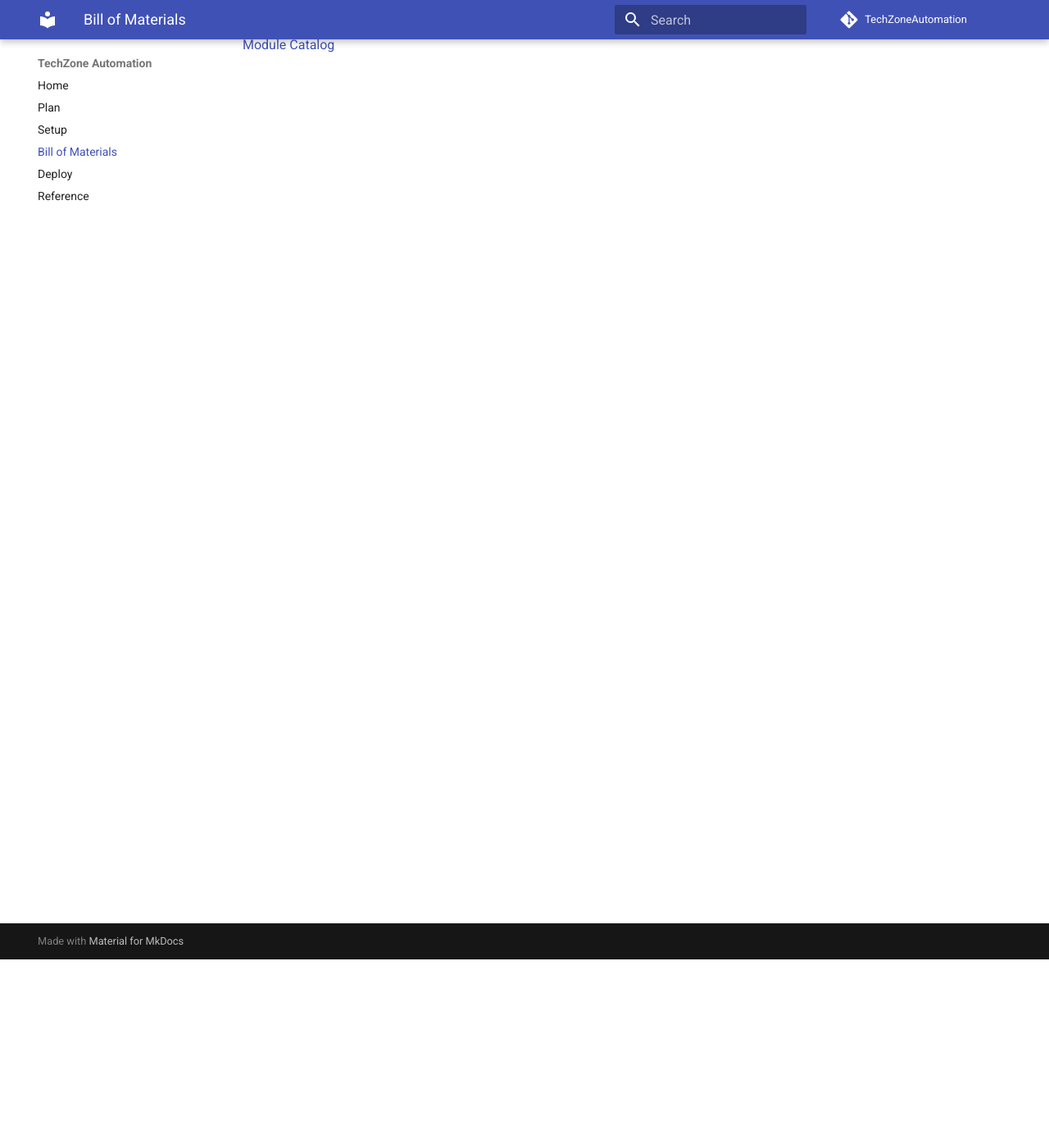
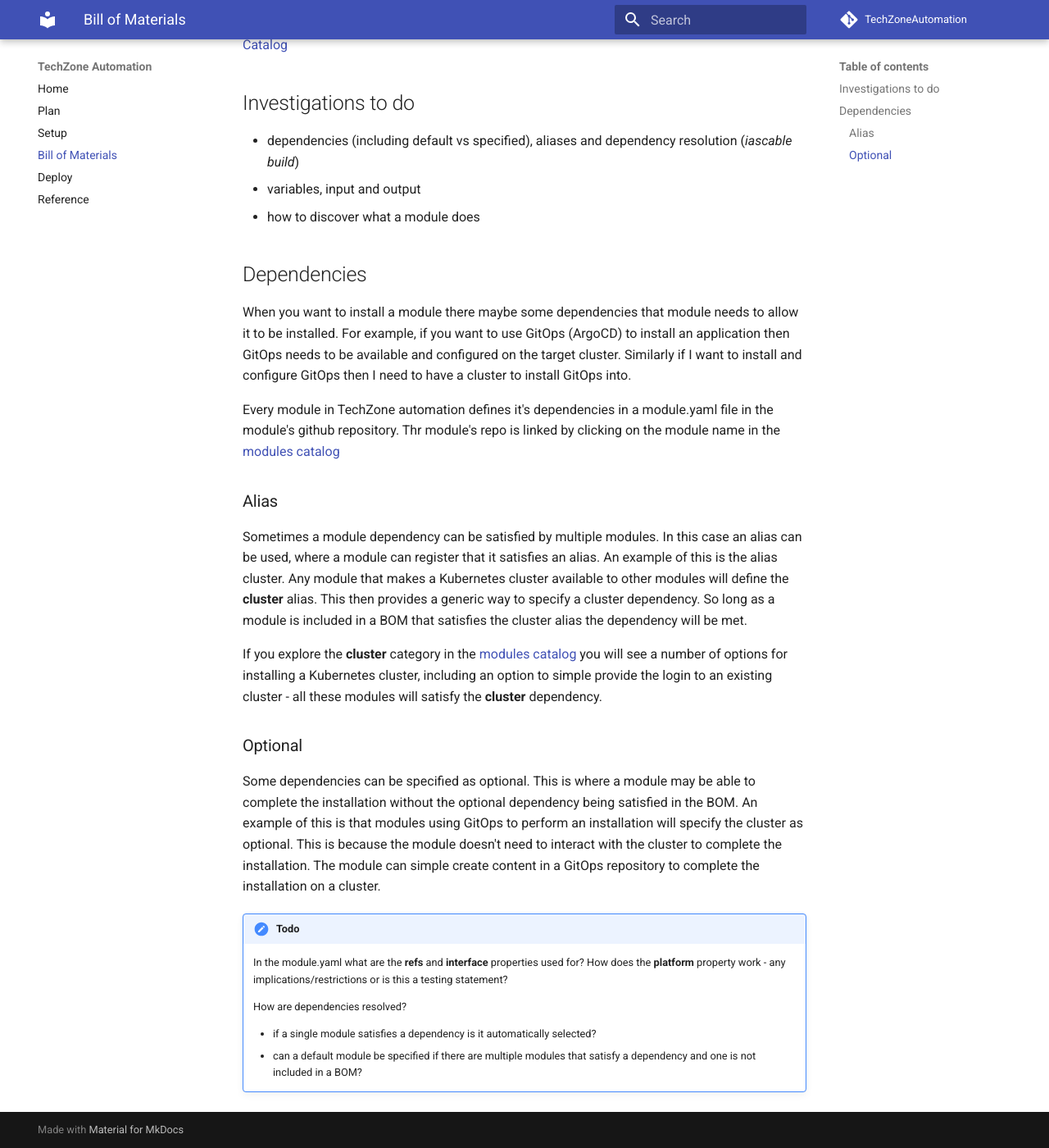
Before and after one commit to binnes/TechZoneAutomation, an MkDocs documentation site: the page built from docs/bom.md, in a window 1280 px wide and 1400 px high, scrolled down 230 px. Shown: the whole window at 82% size. Built offline with MkDocs 1.6.1 and Material for MkDocs 9.7.7, drawn with Linux system fonts in a browser that asks for light colours; comment, search, counter and statistics services are not loaded.

Commit message:
BOM update

```diff
--- a/docs/bom.md
+++ b/docs/bom.md
@@ -2,4 +2,34 @@
 
 To deploy infrastructure or software using TechZone Automation you need to start by creating a **Bill of Materials** (BOM).
 
-The BOM defines the modules you want to install.  All available modules can be found in the [Module Catalog](https://modules.cloudnativetoolkit.dev){target=:blank}
+The BOM defines the modules you want to install.  Available modules can be found in the [Module Catalog](https://modules.cloudnativetoolkit.dev){target=:blank}
+
+## Investigations to do
+
+-   dependencies (including default vs specified), aliases and dependency resolution (*iascable build*)
+-   variables, input and output
+-   how to discover what a module does
+
+## Dependencies
+
+When you want to install a module there maybe some dependencies that module needs to allow it to be installed.  For example, if you want to use GitOps (ArgoCD) to install an application then GitOps needs to be available and configured on the target cluster.  Similarly if I want to install and configure GitOps then I need to have a cluster to install GitOps into.
+
+Every module in TechZone automation defines it's dependencies in a module.yaml file in the module's github repository.  Thr module's repo is linked by clicking on the module name in the [modules catalog](https://modules.cloudnativetoolkit.dev){target=:blank}
+
+### Alias
+
+Sometimes a module dependency can be satisfied by multiple modules.  In this case an alias can be used, where a module can register that it satisfies an alias.  An example of this is the alias cluster.  Any module that makes a Kubernetes cluster available to other modules will define the **cluster** alias.  This then provides a generic way to specify a cluster dependency.  So long as a module is included in a BOM that satisfies the cluster alias the dependency will be met.
+
+If you explore the **cluster** category in the [modules catalog](https://modules.cloudnativetoolkit.dev){target=:blank} you will see a number of options for installing a Kubernetes cluster, including an option to simple provide the login to an existing cluster - all these modules will satisfy the **cluster** dependency.
+
+### Optional
+
+Some dependencies can be specified as optional.  This is where a module may be able to complete the installation without the optional dependency being satisfied in the BOM.  An example of this is that modules using GitOps to perform an installation will specify the cluster as optional.  This is because the module doesn't need to interact with the cluster to complete the installation.  The module can simple create content in a GitOps repository to complete the installation on a cluster.
+
+!!!Todo
+    In the module.yaml what are the **refs** and **interface** properties used for?  How does the **platform** property work - any implications/restrictions or is this a testing statement?
+
+    How are dependencies resolved?
+
+    -   if a single module satisfies a dependency is it automatically selected?
+    -   can a default module be specified if there are multiple modules that satisfy a dependency and one is not included in a BOM?
```
